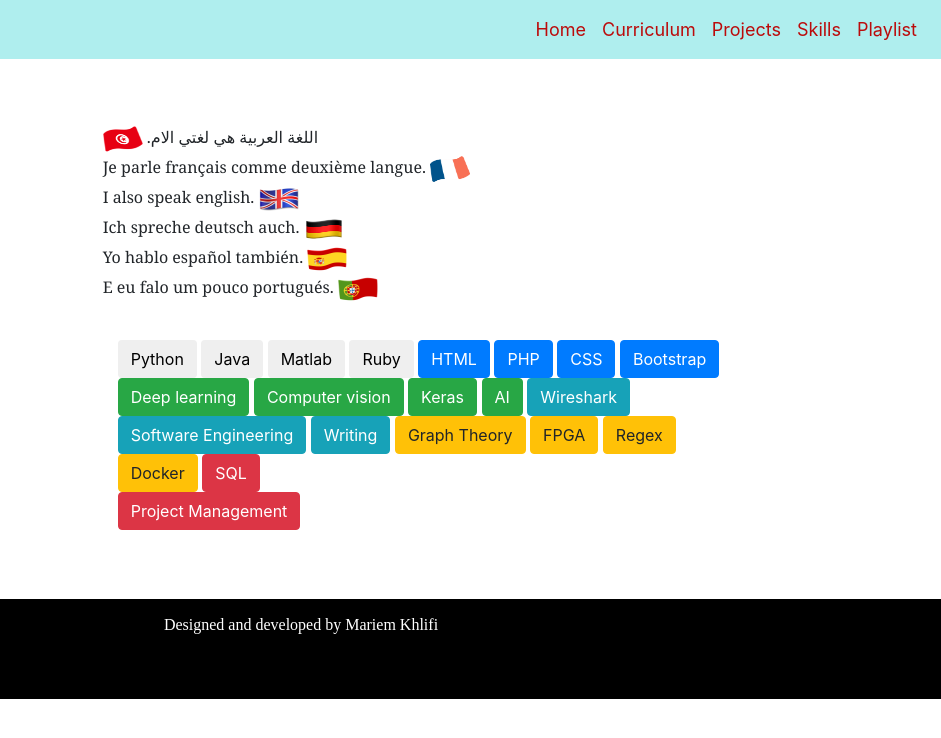
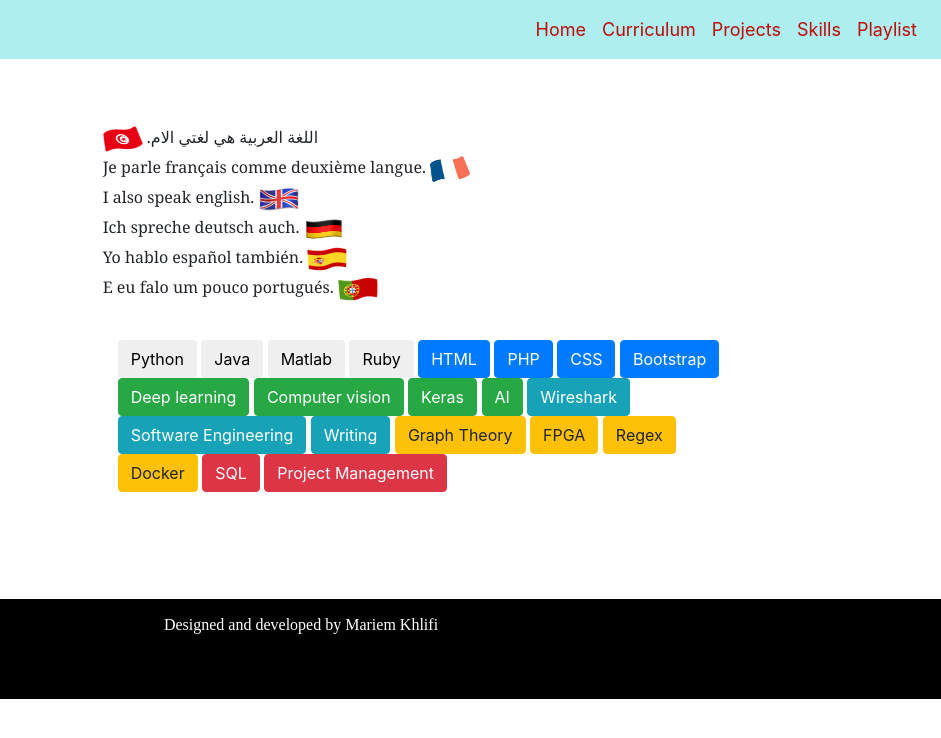
Before and after one commit to khmariem/khmariem.github.io, a plain HTML site: page skills.html in a window 1280 px wide. Shown: the full height of the page, 339-1280 px from the left. Drawn offline with Linux system fonts and the light colour scheme.

Commit message:
Add files via upload

```diff
--- a/skills.html
+++ b/skills.html
@@ -111,19 +111,19 @@ journey started in France.</pre>
     <button type="button" class="btn btn-primary">HTML</button>
 	<button type="button" class="btn btn-primary">PHP</button>
 	<button type="button" class="btn btn-primary">CSS</button>
-	<button type="button" class="btn btn-primary">Bootstrap</button> <br>
+	<button type="button" class="btn btn-primary">Bootstrap</button>
     <button type="button" class="btn btn-success">Deep learning</button>
 	<button type="button" class="btn btn-success">Computer vision</button>
 	<button type="button" class="btn btn-success">Keras</button>
 	<button type="button" class="btn btn-success">AI</button>
-	<button type="button" class="btn btn-info">Wireshark</button><br>
+	<button type="button" class="btn btn-info">Wireshark</button>
     <button type="button" class="btn btn-info">Software Engineering</button>
 	<button type="button" class="btn btn-info">Writing</button>
     <button type="button" class="btn btn-warning">Graph Theory</button>
 	<button type="button" class="btn btn-warning">FPGA</button>
 	<button type="button" class="btn btn-warning">Regex</button><br>
 	<button type="button" class="btn btn-warning">Docker</button>
-	<button type="button" class="btn btn-danger">SQL</button><br>
+	<button type="button" class="btn btn-danger">SQL</button>
     <button type="button" class="btn btn-danger">Project Management</button>
 	</div>
 	</div>
```
